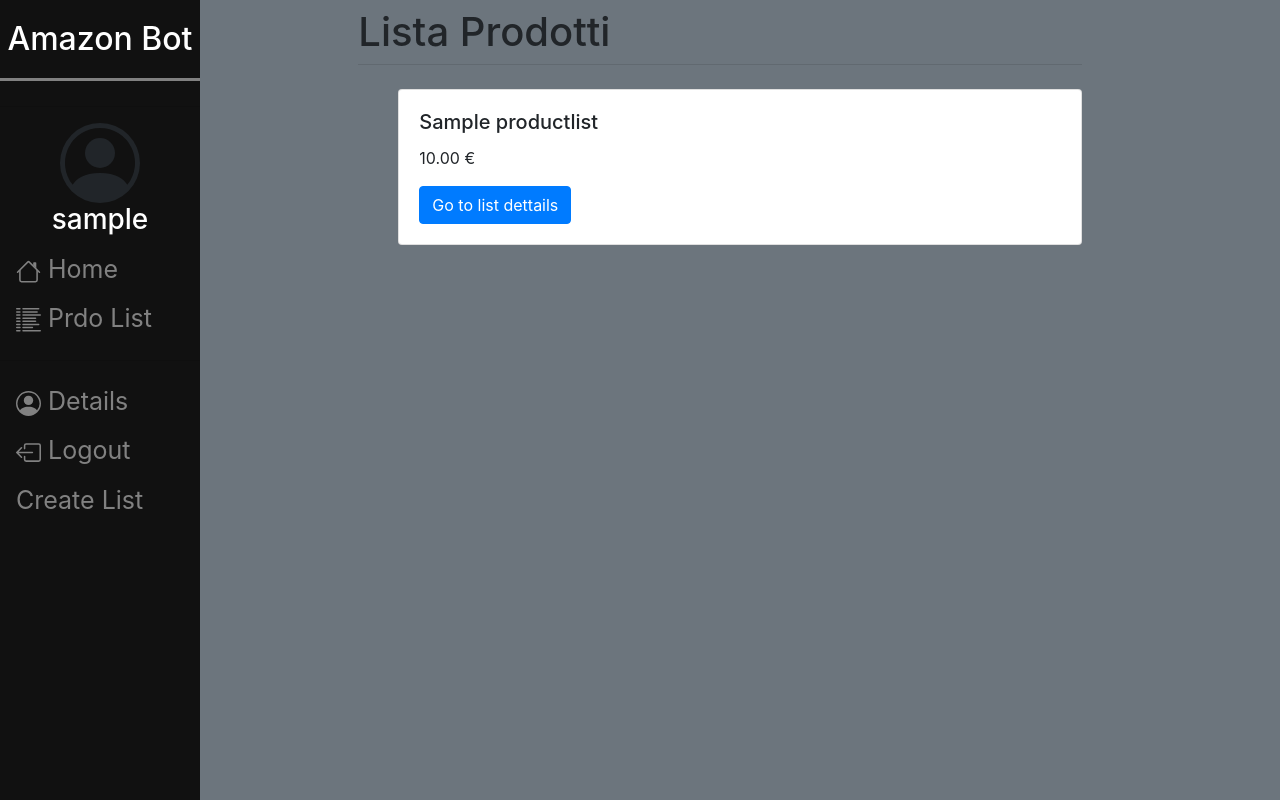
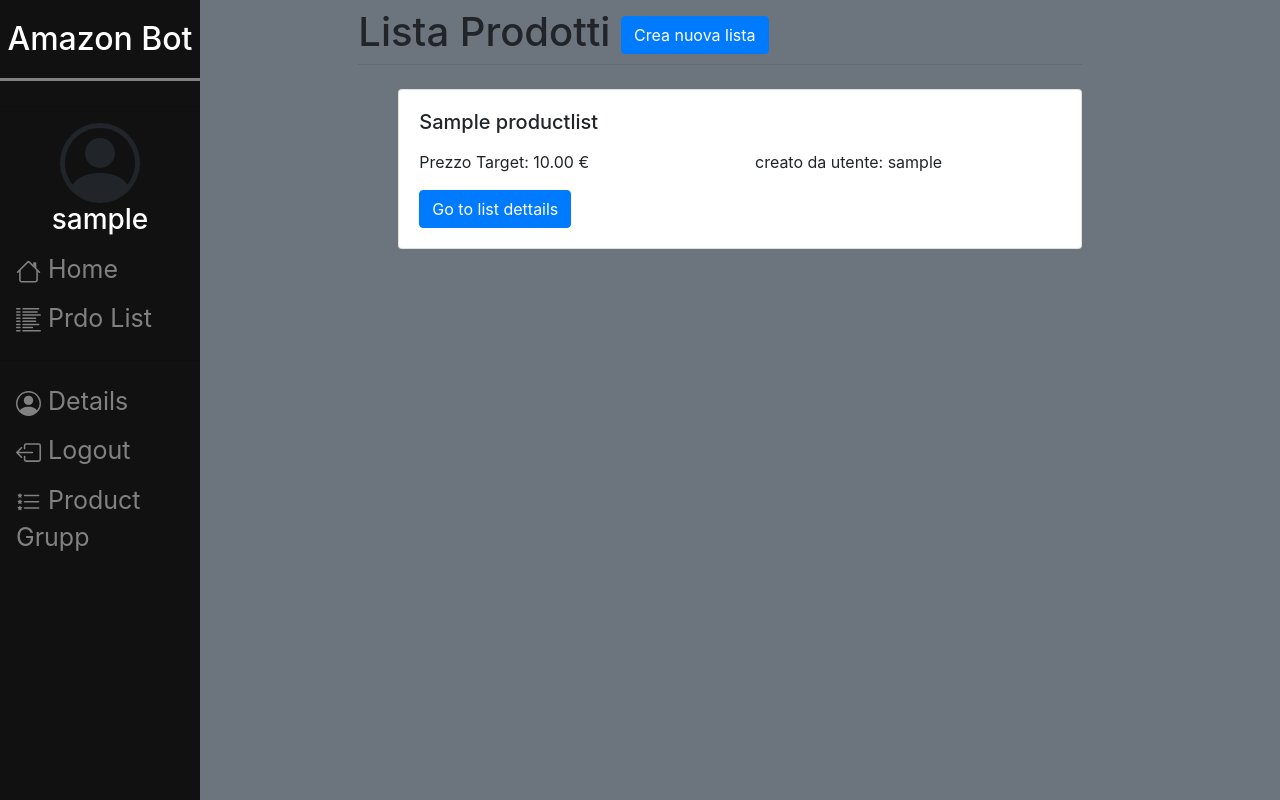
Before and after one commit to Dragoned/amazon_bot, a Django app: page /grouplis in a window 1280 px wide. Run offline with Django 3.2, Linux system fonts and the light colour scheme; a user stored in the database is signed in; tables that the repository leaves empty hold one stand-in row (values such as "Sample post"); some libraries are stand-ins or nearby versions.

Commit message:
grup view and creation

```diff
--- a/AmazonBotDjango/AmazonBotSites/templates/AmazonBotSites/base.html
+++ b/AmazonBotDjango/AmazonBotSites/templates/AmazonBotSites/base.html
@@ -96,8 +96,12 @@
                     Logout
                 </a>
 
-                <a href="{% url 'createprodlist'%}">
-                    Create List
+                <a href="{% url 'grouplis'%}">
+                    <svg xmlns="http://www.w3.org/2000/svg" width="25" height="25" fill="currentColor" class="bi bi-list-stars" viewBox="0 0 16 16">
+                        <path fill-rule="evenodd" d="M5 11.5a.5.5 0 0 1 .5-.5h9a.5.5 0 0 1 0 1h-9a.5.5 0 0 1-.5-.5zm0-4a.5.5 0 0 1 .5-.5h9a.5.5 0 0 1 0 1h-9a.5.5 0 0 1-.5-.5zm0-4a.5.5 0 0 1 .5-.5h9a.5.5 0 0 1 0 1h-9a.5.5 0 0 1-.5-.5z"/>
+                        <path d="M2.242 2.194a.27.27 0 0 1 .516 0l.162.53c.035.115.14.194.258.194h.551c.259 0 .37.333.164.493l-.468.363a.277.277 0 0 0-.094.3l.173.569c.078.256-.213.462-.423.3l-.417-.324a.267.267 0 0 0-.328 0l-.417.323c-.21.163-.5-.043-.423-.299l.173-.57a.277.277 0 0 0-.094-.299l-.468-.363c-.206-.16-.095-.493.164-.493h.55a.271.271 0 0 0 .259-.194l.162-.53zm0 4a.27.27 0 0 1 .516 0l.162.53c.035.115.14.194.258.194h.551c.259 0 .37.333.164.493l-.468.363a.277.277 0 0 0-.094.3l.173.569c.078.255-.213.462-.423.3l-.417-.324a.267.267 0 0 0-.328 0l-.417.323c-.21.163-.5-.043-.423-.299l.173-.57a.277.277 0 0 0-.094-.299l-.468-.363c-.206-.16-.095-.493.164-.493h.55a.271.271 0 0 0 .259-.194l.162-.53zm0 4a.27.27 0 0 1 .516 0l.162.53c.035.115.14.194.258.194h.551c.259 0 .37.333.164.493l-.468.363a.277.277 0 0 0-.094.3l.173.569c.078.255-.213.462-.423.3l-.417-.324a.267.267 0 0 0-.328 0l-.417.323c-.21.163-.5-.043-.423-.299l.173-.57a.277.277 0 0 0-.094-.299l-.468-.363c-.206-.16-.095-.493.164-.493h.55a.271.271 0 0 0 .259-.194l.162-.53z"/>
+                    </svg>
+                    Product Grupp
                 </a>
             {% else %}
                 <a href="{% url 'login' %}">
--- a/AmazonBotDjango/AmazonBotSites/templates/AmazonBotSites/prodlistview.html
+++ b/AmazonBotDjango/AmazonBotSites/templates/AmazonBotSites/prodlistview.html
@@ -3,6 +3,9 @@
 
 {% block pagetitle %}
 	Lista Prodotti
+	<a href="{% url 'createprodlist' %}">
+		<button class="btn btn-primary">Crea nuova lista</button>
+  	</a>
 {% endblock %}
 
 {% block content %}
@@ -14,7 +17,14 @@
 			<div class="card-body">
 				<h5 class="card-title">{{grups.name}}</h5>
 				<p class="card-text">
-					{{grups.target_price|floatformat:2|intcomma}} €
+					<div class="row">
+						<div class="col">
+							Prezzo Target: {{grups.target_price|floatformat:2|intcomma}} €
+						</div>
+						<div class="col">
+							creato da utente: {{grups.ID_User}}
+						</div>
+					</div>
 				</p>
 				<a href="/{{grups.id}}" class="btn btn-primary">Go to list dettails</a>
 			</div>
--- a/AmazonBotDjango/AmazonBotSites/views.py
+++ b/AmazonBotDjango/AmazonBotSites/views.py
@@ -1,5 +1,5 @@
 # views.py
-from django.shortcuts import render
+from django.shortcuts import render, redirect
 from django.http import HttpResponse, JsonResponse
 
 
@@ -23,6 +23,8 @@ def createprodlist(request):
 			ProductList.ID_User = request.user
 
 			ProductList.save()
+
+			return redirect("grouplis")
 
 	form = ProductListForm()
 	return render(request, "AmazonBotSites/createprodlist.html", {"form":form})
```
